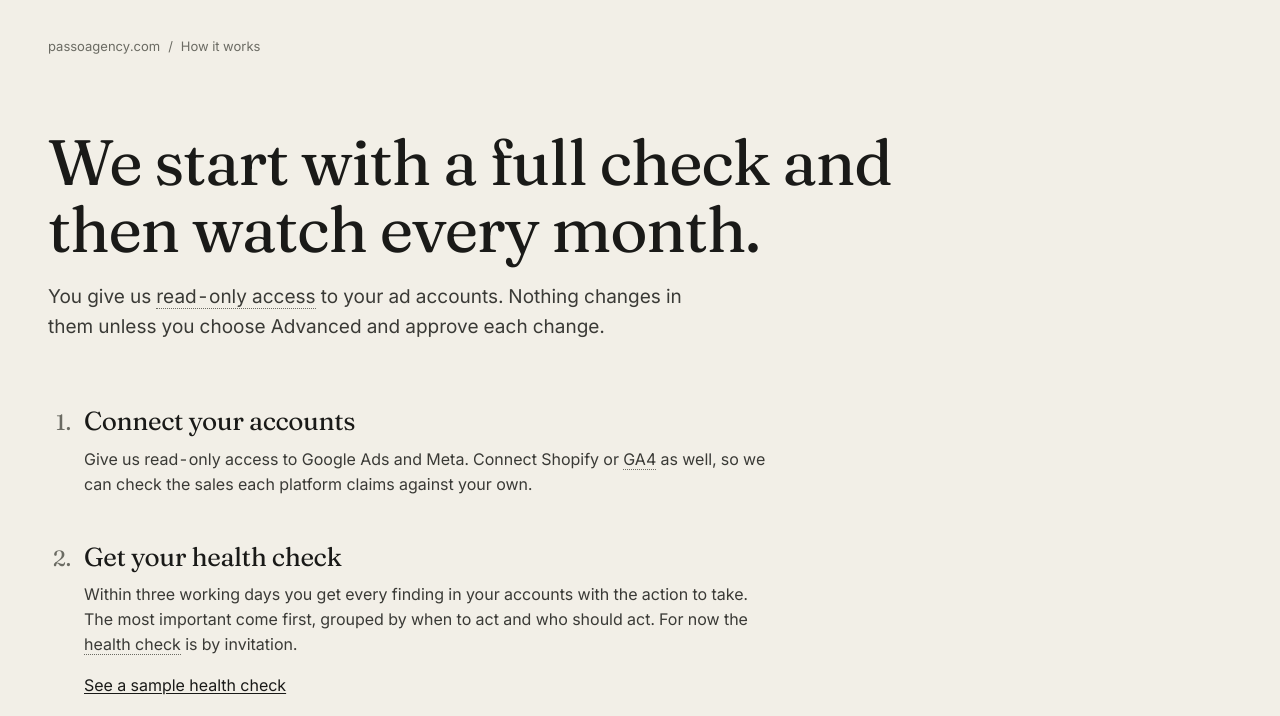
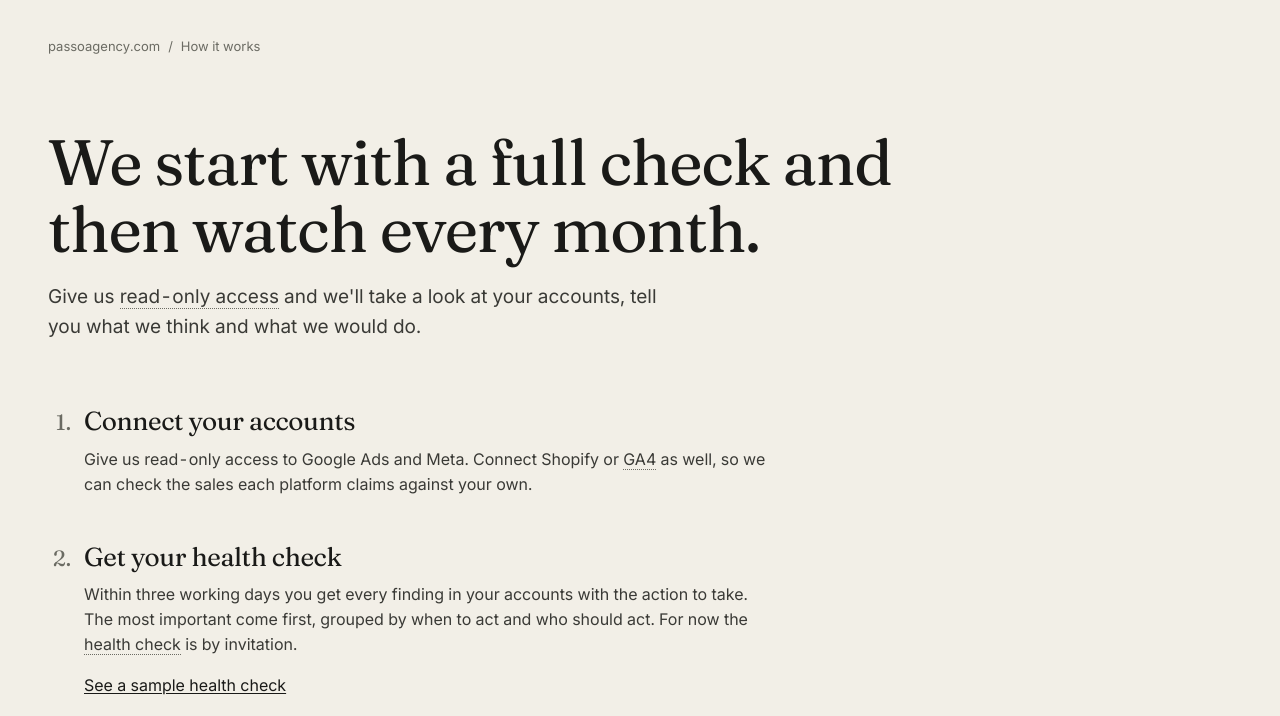
Before and after one commit to jordanskennard-bot/Passo-Website, a plain HTML site: page how-it-works.html in a window 1280 px wide. Shown: the part 84-800 px from the top of the page. Drawn offline with Linux system fonts and the light colour scheme.

Commit message:
How it works: rewrite lede
Co-Authored-By: Claude Opus 5.5 <noreply@anthropic.com>
Claude-Session: https://claude.ai/code/session_01D8azuQ7q1T6yKJCUgG2MCK

```diff
--- a/how-it-works.html
+++ b/how-it-works.html
@@ -46,7 +46,7 @@
     <main class="pr pg">
 
       <h1>We start with a full check and then watch every month.</h1>
-      <p class="pr-lede">You give us <span class="term" title="We can see your accounts and cannot change anything in them.">read-only access</span> to your ad accounts. Nothing changes in them unless you choose Advanced and approve each change.</p>
+      <p class="pr-lede">Give us <span class="term" title="We can see your accounts and cannot change anything in them.">read-only access</span> and we'll take a look at your accounts, tell you what we think and what we would do.</p>
 
       <ol class="pg-steps">
         <li>
```
